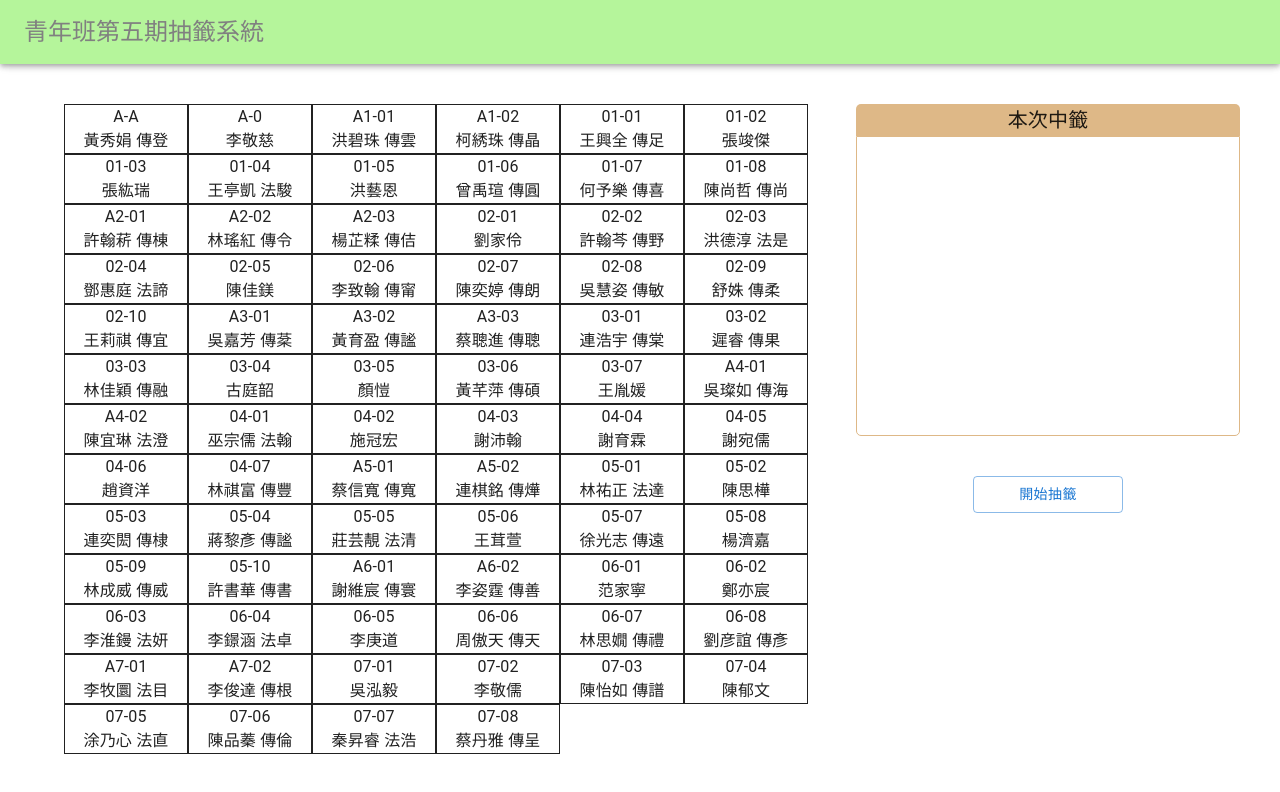
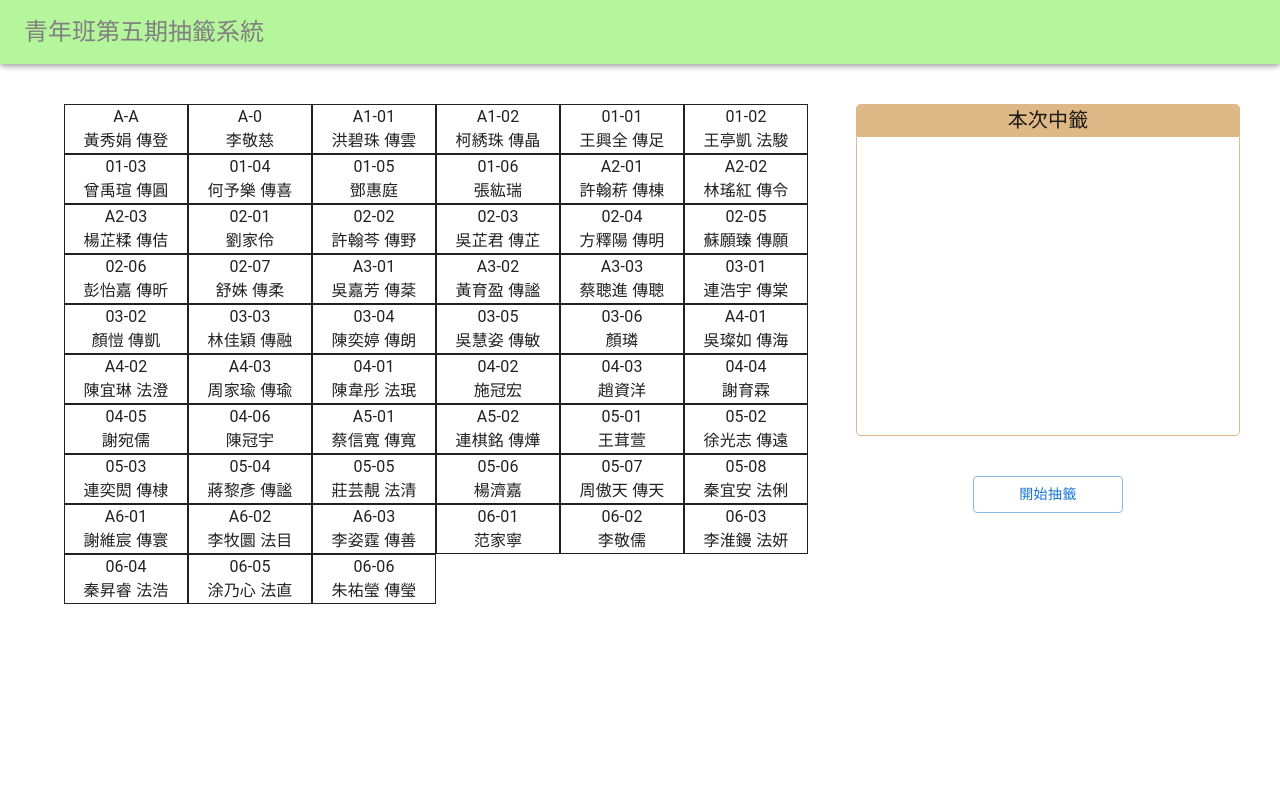
Before and after one commit to hanc1027-archive/teenager_draw, a React (Create React App) app: page / in a window 1280 px wide. Shown: the top 792 px of the page. Built offline with nearby package versions, Linux system fonts and the light colour scheme.

Commit message:
update members

```diff
--- a/src/members_list.js
+++ b/src/members_list.js
@@ -21,31 +21,23 @@ const members_list_no_sort = [
   },
   {
     no: "01-02",
-    name: "張竣傑",
+    name: "王亭凱 法駿",
   },
   {
     no: "01-03",
-    name: "張紘瑞",
+    name: "曾禹瑄 傳圓",
   },
   {
     no: "01-04",
-    name: "王亭凱 法駿",
+    name: "何予樂 傳喜",
   },
   {
     no: "01-05",
-    name: "洪藝恩",
+    name: "鄧惠庭",
   },
   {
     no: "01-06",
-    name: "曾禹瑄 傳圓",
-  },
-  {
-    no: "01-07",
-    name: "何予樂 傳喜",
-  },
-  {
-    no: "01-08",
-    name: "陳尚哲 傳尚",
+    name: "張紘瑞",
   },
   {
     no: "A2-01",
@@ -69,35 +61,23 @@ const members_list_no_sort = [
   },
   {
     no: "02-03",
-    name: "洪德淳 法是 ",
+    name: "吳芷君 傳芷",
   },
   {
     no: "02-04",
-    name: "鄧惠庭 法諦",
+    name: "方釋陽 傳明",
   },
   {
     no: "02-05",
-    name: "陳佳鎂",
+    name: "蘇願臻 傳願",
   },
   {
     no: "02-06",
-    name: "李致翰 傳甯",
+    name: "彭怡嘉 傳昕",
   },
   {
     no: "02-07",
-    name: "陳奕婷 傳朗",
-  },
-  {
-    no: "02-08",
-    name: "吳慧姿 傳敏",
-  },
-  {
-    no: "02-09",
     name: "舒姝 傳柔",
-  },
-  {
-    no: "02-10",
-    name: "王莉祺 傳宜",
   },
   {
     no: "A3-01",
@@ -117,7 +97,7 @@ const members_list_no_sort = [
   },
   {
     no: "03-02",
-    name: "遲睿 傳果",
+    name: "顏愷 傳凱",
   },
   {
     no: "03-03",
@@ -125,19 +105,15 @@ const members_list_no_sort = [
   },
   {
     no: "03-04",
-    name: "古庭韶",
+    name: "陳奕婷 傳朗",
   },
   {
     no: "03-05",
-    name: "顏愷",
+    name: "吳慧姿 傳敏",
   },
   {
     no: "03-06",
-    name: "黃芊萍 傳碩",
-  },
-  {
-    no: "03-07",
-    name: "王胤媛",
+    name: "顏璘",
   },
   {
     no: "A4-01",
@@ -148,8 +124,12 @@ const members_list_no_sort = [
     name: "陳宜琳 法澄",
   },
   {
+    no: "A4-03",
+    name: "周家瑜 傳瑜",
+  },
+  {
     no: "04-01",
-    name: "巫宗儒 法翰",
+    name: "陳韋彤 法珉",
   },
   {
     no: "04-02",
@@ -157,7 +137,7 @@ const members_list_no_sort = [
   },
   {
     no: "04-03",
-    name: "謝沛翰",
+    name: "趙資洋",
   },
   {
     no: "04-04",
@@ -169,11 +149,7 @@ const members_list_no_sort = [
   },
   {
     no: "04-06",
-    name: "趙資洋",
-  },
-  {
-    no: "04-07",
-    name: "林祺富 傳豐",
+    name: "陳冠宇",
   },
   {
     no: "A5-01",
@@ -185,11 +161,11 @@ const members_list_no_sort = [
   },
   {
     no: "05-01",
-    name: "林祐正 法達",
+    name: "王茸萱",
   },
   {
     no: "05-02",
-    name: "陳思樺",
+    name: "徐光志 傳遠",
   },
   {
     no: "05-03",
@@ -205,23 +181,15 @@ const members_list_no_sort = [
   },
   {
     no: "05-06",
-    name: "王茸萱",
+    name: "楊濟嘉",
   },
   {
     no: "05-07",
-    name: "徐光志 傳遠",
+    name: "周傲天 傳天",
   },
   {
     no: "05-08",
-    name: "楊濟嘉",
-  },
-  {
-    no: "05-09",
-    name: "林成威 傳威",
-  },
-  {
-    no: "05-10",
-    name: "許書華 傳書",
+    name: "秦宜安 法俐",
   },
   {
     no: "A6-01",
@@ -229,6 +197,10 @@ const members_list_no_sort = [
   },
   {
     no: "A6-02",
+    name: "李牧圜 法目",
+  },
+  {
+    no: "A6-03",
     name: "李姿霆 傳善",
   },
   {
@@ -237,7 +209,7 @@ const members_list_no_sort = [
   },
   {
     no: "06-02",
-    name: "鄭亦宸",
+    name: "李敬儒",
   },
   {
     no: "06-03",
@@ -245,63 +217,15 @@ const members_list_no_sort = [
   },
   {
     no: "06-04",
-    name: "李鐛涵 法卓",
+    name: "秦昇睿 法浩",
   },
   {
     no: "06-05",
-    name: "李庚道",
+    name: "涂乃心 法直",
   },
   {
     no: "06-06",
-    name: "周傲天 傳天",
-  },
-  {
-    no: "06-07",
-    name: "林思嫺 傳禮",
-  },
-  {
-    no: "06-08",
-    name: "劉彦誼 傳彥",
-  },
-  {
-    no: "A7-01",
-    name: "李牧圜 法目",
-  },
-  {
-    no: "A7-02",
-    name: "李俊達 傳根",
-  },
-  {
-    no: "07-01",
-    name: "吳泓毅",
-  },
-  {
-    no: "07-02",
-    name: "李敬儒",
-  },
-  {
-    no: "07-03",
-    name: "陳怡如 傳譜",
-  },
-  {
-    no: "07-04",
-    name: "陳郁文",
-  },
-  {
-    no: "07-05",
-    name: "涂乃心 法直",
-  },
-  {
-    no: "07-06",
-    name: "陳品蓁 傳倫",
-  },
-  {
-    no: "07-07",
-    name: "秦昇睿 法浩",
-  },
-  {
-    no: "07-08",
-    name: "蔡丹雅 傳呈",
+    name: "朱祐瑩 傳瑩",
   },
 ];
 
@@ -312,31 +236,23 @@ const core_members = [
   },
   {
     no: "01-02",
-    name: "張竣傑",
+    name: "王亭凱 法駿",
   },
   {
     no: "01-03",
-    name: "張紘瑞",
+    name: "曾禹瑄 傳圓",
   },
   {
     no: "01-04",
-    name: "王亭凱 法駿",
+    name: "何予樂 傳喜",
   },
   {
     no: "01-05",
-    name: "洪藝恩",
+    name: "鄧惠庭",
   },
   {
     no: "01-06",
-    name: "曾禹瑄 傳圓",
-  },
-  {
-    no: "01-07",
-    name: "何予樂 傳喜",
-  },
-  {
-    no: "01-08",
-    name: "陳尚哲 傳尚",
+    name: "張紘瑞",
   },
   {
     no: "A2-03",
@@ -347,40 +263,20 @@ const core_members = [
     name: "劉家伶",
   },
   {
-    no: "02-02",
-    name: "許翰芩 傳野",
-  },
-  {
     no: "02-03",
-    name: "洪德淳 法是 ",
+    name: "吳芷君 傳芷",
   },
   {
     no: "02-04",
-    name: "鄧惠庭 法諦",
+    name: "方釋陽 傳明",
   },
   {
     no: "02-05",
-    name: "陳佳鎂",
+    name: "蘇願臻 傳願",
   },
   {
     no: "02-06",
-    name: "李致翰 傳甯",
-  },
-  {
-    no: "02-07",
-    name: "陳奕婷 傳朗",
-  },
-  {
-    no: "02-08",
-    name: "吳慧姿 傳敏",
-  },
-  {
-    no: "02-09",
-    name: "舒姝 傳柔",
-  },
-  {
-    no: "02-10",
-    name: "王莉祺 傳宜",
+    name: "彭怡嘉 傳昕",
   },
   {
     no: "03-01",
@@ -388,7 +284,7 @@ const core_members = [
   },
   {
     no: "03-02",
-    name: "遲睿 傳果",
+    name: "顏愷 傳凱",
   },
   {
     no: "03-03",
@@ -396,19 +292,15 @@ const core_members = [
   },
   {
     no: "03-04",
-    name: "古庭韶",
+    name: "陳奕婷 傳朗",
   },
   {
     no: "03-05",
-    name: "顏愷",
+    name: "吳慧姿 傳敏",
   },
   {
     no: "03-06",
-    name: "黃芊萍 傳碩",
-  },
-  {
-    no: "03-07",
-    name: "王胤媛",
+    name: "顏璘",
   },
   {
     no: "A4-02",
@@ -416,15 +308,11 @@ const core_members = [
   },
   {
     no: "04-01",
-    name: "巫宗儒 法翰",
-  },
-  {
-    no: "04-02",
-    name: "施冠宏",
+    name: "陳韋彤 法珉",
   },
   {
     no: "04-03",
-    name: "謝沛翰",
+    name: "趙資洋",
   },
   {
     no: "04-04",
@@ -436,11 +324,7 @@ const core_members = [
   },
   {
     no: "04-06",
-    name: "趙資洋",
-  },
-  {
-    no: "04-07",
-    name: "林祺富 傳豐",
+    name: "陳冠宇",
   },
   {
     no: "A5-01",
@@ -448,11 +332,11 @@ const core_members = [
   },
   {
     no: "05-01",
-    name: "林祐正 法達",
+    name: "王茸萱",
   },
   {
     no: "05-02",
-    name: "陳思樺",
+    name: "徐光志 傳遠",
   },
   {
     no: "05-03",
@@ -468,23 +352,15 @@ const core_members = [
   },
   {
     no: "05-06",
-    name: "王茸萱",
+    name: "楊濟嘉",
   },
   {
     no: "05-07",
-    name: "徐光志 傳遠",
+    name: "周傲天 傳天",
   },
   {
     no: "05-08",
-    name: "楊濟嘉",
-  },
-  {
-    no: "05-09",
-    name: "林成威 傳威",
-  },
-  {
-    no: "05-10",
-    name: "許書華 傳書",
+    name: "秦宜安 法俐",
   },
   {
     no: "A6-01",
@@ -492,6 +368,10 @@ const core_members = [
   },
   {
     no: "A6-02",
+    name: "李牧圜 法目",
+  },
+  {
+    no: "A6-03",
     name: "李姿霆 傳善",
   },
   {
@@ -500,7 +380,7 @@ const core_members = [
   },
   {
     no: "06-02",
-    name: "鄭亦宸",
+    name: "李敬儒",
   },
   {
     no: "06-03",
@@ -508,59 +388,15 @@ const core_members = [
   },
   {
     no: "06-04",
-    name: "李鐛涵 法卓",
+    name: "秦昇睿 法浩",
   },
   {
     no: "06-05",
-    name: "李庚道",
+    name: "涂乃心 法直",
   },
   {
     no: "06-06",
-    name: "周傲天 傳天",
-  },
-  {
-    no: "06-07",
-    name: "林思嫺 傳禮",
-  },
-  {
-    no: "06-08",
-    name: "劉彦誼 傳彥",
-  },
-  {
-    no: "A7-01",
-    name: "李牧圜 法目",
-  },
-  {
-    no: "A7-02",
-    name: "李俊達 傳根",
-  },
-  {
-    no: "07-01",
-    name: "吳泓毅",
-  },
-  {
-    no: "07-02",
-    name: "李敬儒",
-  },
-  {
-    no: "07-04",
-    name: "陳郁文",
-  },
-  {
-    no: "07-05",
-    name: "涂乃心 法直",
-  },
-  {
-    no: "07-06",
-    name: "陳品蓁 傳倫",
-  },
-  {
-    no: "07-07",
-    name: "秦昇睿 法浩",
-  },
-  {
-    no: "07-08",
-    name: "蔡丹雅 傳呈",
+    name: "朱祐瑩 傳瑩",
   },
 ];
 
```
